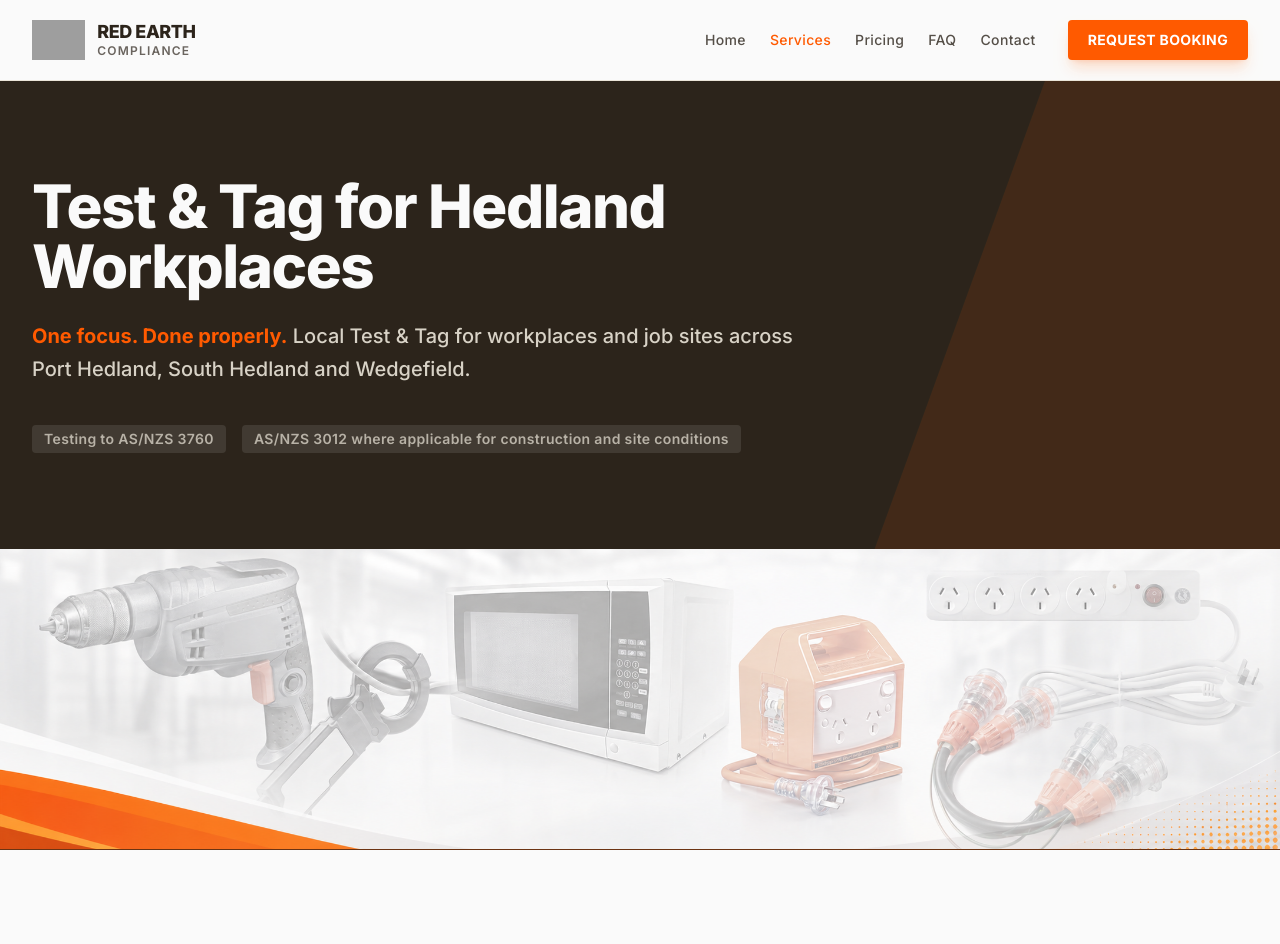
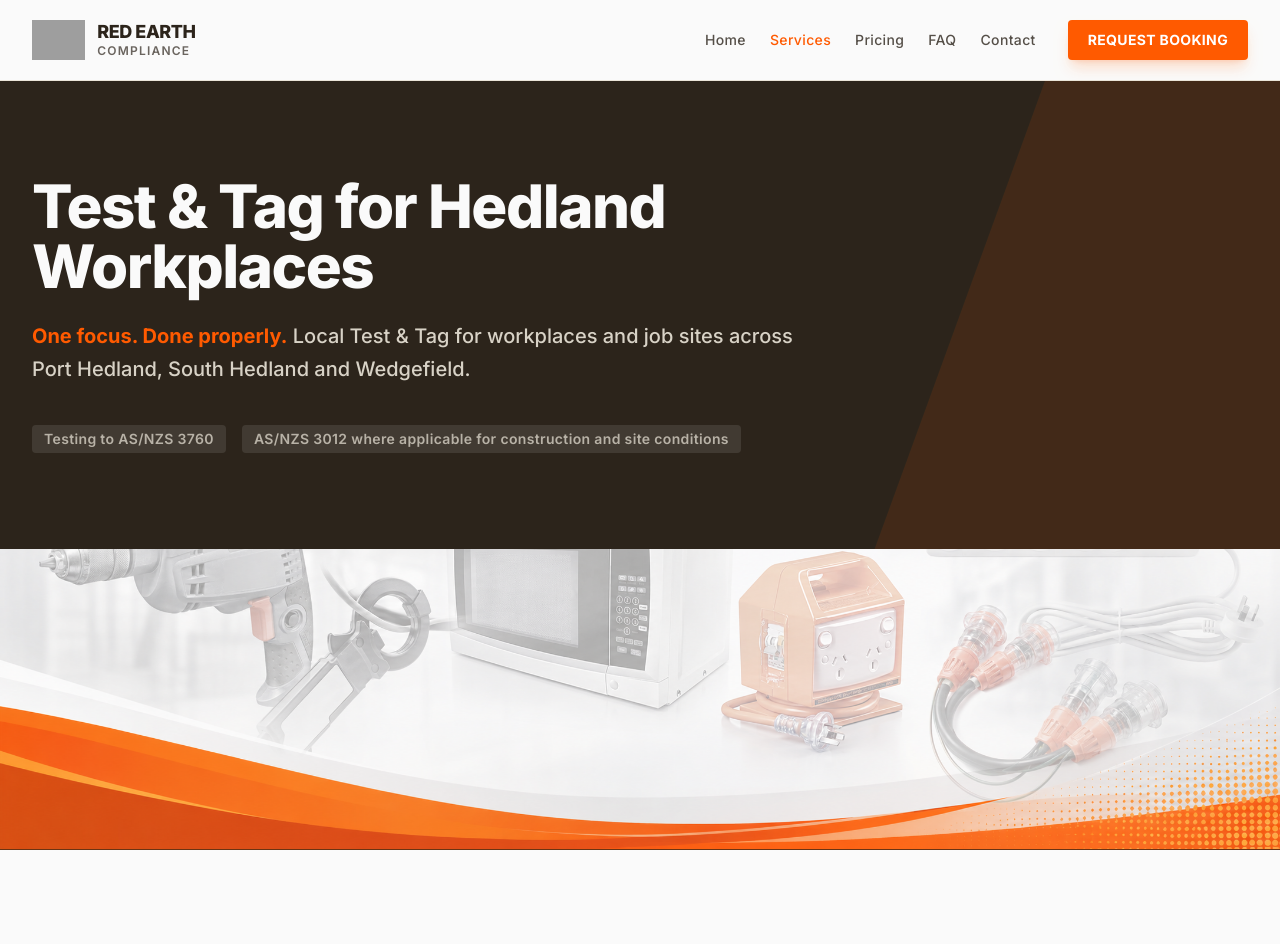
Before and after one commit to daaddd333/Red-Earth-Compliance, a React (Vite) app: page /services in a window 1280 px wide. Shown: the top 944 px of the page. Built offline with nearby package versions, Linux system fonts and the light colour scheme; grey boxes are pictures that could not be loaded.

Commit message:
Adjust Services strip crop

```diff
--- a/src/pages/Services.tsx
+++ b/src/pages/Services.tsx
@@ -28,7 +28,7 @@ export default function Services() {
           src="/images/services-equipment-strip.png"
           alt=""
           aria-hidden="true"
-          className="h-[180px] w-full object-cover object-center sm:h-[200px] lg:h-[300px]"
+          className="h-[180px] w-full object-cover object-bottom sm:h-[220px] lg:h-[300px]"
         />
       </section>
 
```
